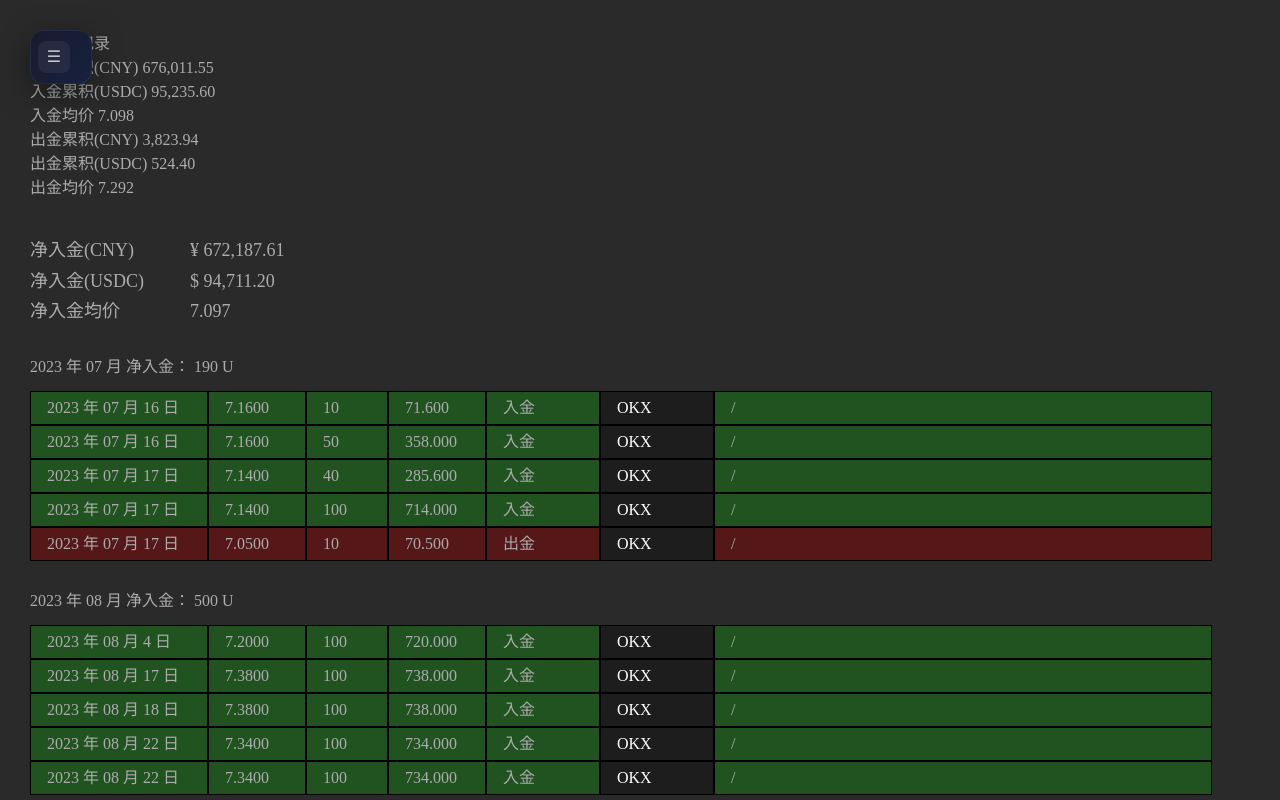
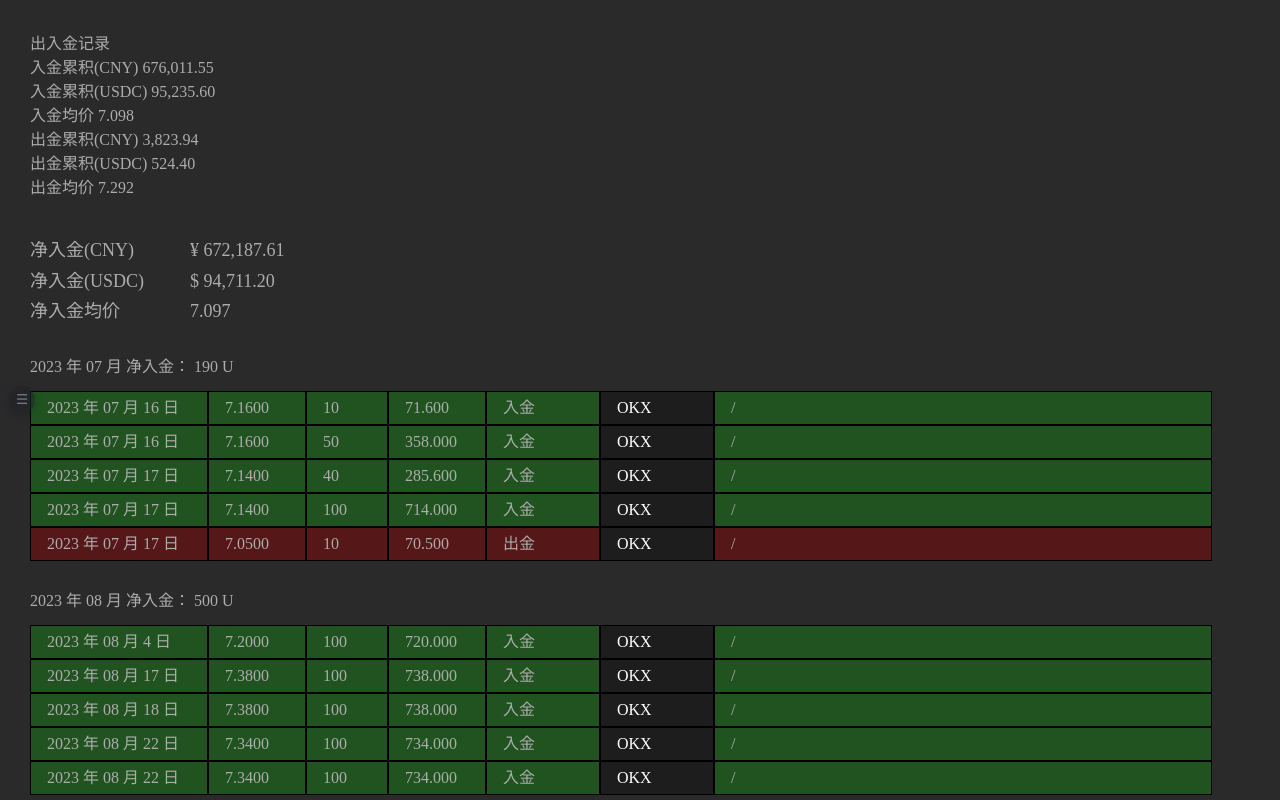
Before and after one commit to dsqiao/trade, a Vue app: page /cashflow in a window 1280 px wide. Shown: the top 800 px of the page. Built offline with nearby package versions, Linux system fonts and the light colour scheme; what tdesign-vue-next would draw is missing.

Commit message:
feat: 更新悬浮导航样式

```diff
--- a/src/App.vue
+++ b/src/App.vue
@@ -237,13 +237,22 @@ onUnmounted(() => document.removeEventListener('mousedown', handleClickOutside))
   border: 1px solid rgba(255, 255, 255, 0.06);
   box-shadow: 0 8px 32px rgba(0, 0, 0, 0.45);
   overflow-y: auto;
-  transition: width 0.25s ease, padding 0.25s ease;
+  transition: width 0.25s ease, padding 0.25s ease, top 0.25s ease, left 0.25s ease, transform 0.25s ease;
 }
 
+/* 折叠态：收缩成一个很小的半透明按钮，吸附在屏幕左侧垂直居中，尽量不遮挡内容 */
 .nav-collapsed .sidebar {
-  width: 46px;
-  padding: 10px 7px;
+  top: 50%;
+  left: 8px;
+  transform: translateY(-50%);
+  width: auto;
+  padding: 0;
   gap: 0;
+  background: transparent;
+  border-color: transparent;
+  box-shadow: none;
+  max-height: none;
+  overflow: visible;
 }
 
 /* 折叠按钮 */
@@ -265,6 +274,27 @@ onUnmounted(() => document.removeEventListener('mousedown', handleClickOutside))
 .sidebar-toggle:hover {
   background: rgba(99, 130, 255, 0.25);
   color: #fff;
+}
+
+/* 折叠态的按钮：更小、半透明，避免存在感过强遮挡内容 */
+.nav-collapsed .sidebar-toggle {
+  width: 26px;
+  height: 26px;
+  border-radius: 50%;
+  opacity: 0.5;
+  background: rgba(26, 26, 46, 0.65);
+  backdrop-filter: blur(6px);
+  box-shadow: 0 2px 10px rgba(0, 0, 0, 0.35);
+  transition: opacity 0.2s ease, background 0.2s ease;
+}
+
+.nav-collapsed .sidebar-toggle:hover {
+  opacity: 1;
+  background: rgba(99, 130, 255, 0.5);
+}
+
+.nav-collapsed .toggle-icon {
+  font-size: 0.85rem;
 }
 
 .toggle-icon {
```
